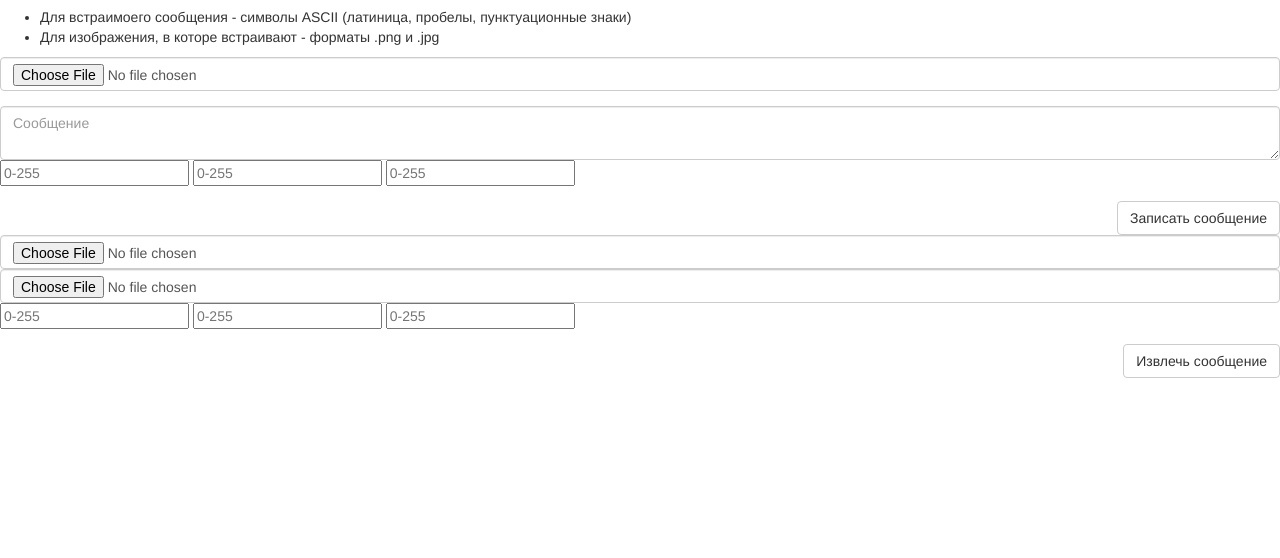
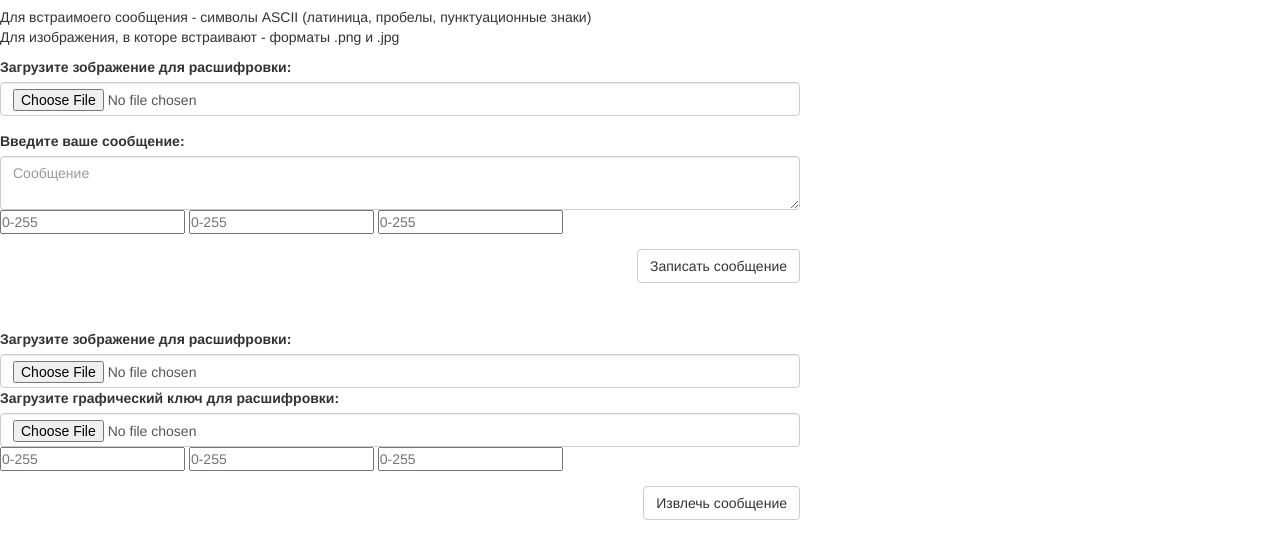
Before and after one commit to SoundAsleep192/SoundAsleep192.github.io, a plain HTML site: page kjb-method/index.html in a window 1280 px wide. Shown: the part 116-674 px from the top of the page. Drawn offline with nearby package versions, Linux system fonts and the light colour scheme.

Commit message:
Add labels

```diff
--- a/kjb-method/css/style.css
+++ b/kjb-method/css/style.css
@@ -1,28 +1,6 @@
 *{
 margin: 0;
 padding: 0;
-}
-
-body{
-    background-color:dimgray;
-}
-/*
-body{
-    background: #606c88;
-    background: -webkit-linear-gradient(to right, #3f4c6b, #606c88);
-    background: linear-gradient(to right, #3f4c6b, #606c88);
-}
-*/
-
-h1{
-    color: #fff;
-    text-align: center;
-    text-transform: uppercase;
-
-    border: 1px solid red;
-}
-h2{
-    color: #dbdee8;
 }
 
 .Block1{
@@ -41,3 +19,7 @@ h2{
     width: 250px;
     height: 100px;
 }
+
+.form {
+    max-width: 800px;
+}
--- a/kjb-method/index.html
+++ b/kjb-method/index.html
@@ -5,6 +5,7 @@
     <meta charset="UTF-8">
     <title>STG</title>
     <link rel="stylesheet" href="https://maxcdn.bootstrapcdn.com/bootstrap/3.3.1/css/bootstrap.min.css">
+    <link rel="stylesheet" href="css/style.css">
 </head>
 
 <body>
@@ -16,23 +17,28 @@
     </ul>
     <form class="form">
         <div class="form-group">
-            <input class="form-control" type="file" name="baseFile" onchange="previewEncodeImage()">
+            <label for="baseFile">Загрузите зображение для расшифровки:</label>
+            <input class="form-control" type="file" name="baseFile" id="baseFile" onchange="previewEncodeImage()">
         </div>
 
         <div class="form-group">
-            <textarea class="form-control message" rows="2" placeholder="Сообщение" required></textarea>
+            <label for="yourMessage">Введите ваше сообщение:</label>
+            <textarea class="form-control message" id="yourMessage" rows="2" placeholder="Сообщение"
+                required></textarea>
             <div id="count_message"></div>
 
             <input type="text" id="key1" placeholder="0-255" required>
             <input type="text" id="key2" placeholder="0-255" required>
             <input type="text" id="key3" placeholder="0-255" required>
         </div>
-
         <div class="form-group">
             <button class="write btn btn-default pull-right" onclick="writeMessage()">Записать сообщение</button>
         </div>
     </form>
-
+    <br>
+    <br>
+    <br>
+    <br>
     <div class="error" style="display: none;"></div>
 
     <div class="images" style="display: none;">
@@ -57,8 +63,11 @@
 
     <form class="form">
         <div class="form-group">
-            <input class="form-control" type="file" name="decodeFile" onchange="previewDecodeImage()">
-            <input class="form-control" type="file" name="stgKeyImage" onchange="previewDecodeKeyImage()">
+            <label for="decodeFile">Загрузите зображение для расшифровки:</label>
+            <input class="form-control" type="file" name="decodeFile" id="decodeFile" onchange="previewDecodeImage()">
+            <label for="stgKeyImage">Загрузите графический ключ для расшифровки:</label>
+            <input class="form-control" type="file" name="stgKeyImage" id="stgKeyImage"
+                onchange="previewDecodeKeyImage()">
 
             <input type="text" id="key1ex" placeholder="0-255" required>
             <input type="text" id="key2ex" placeholder="0-255" required>
```
